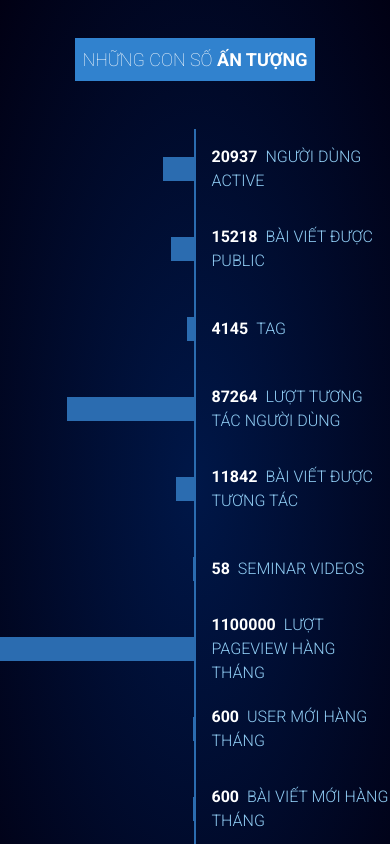
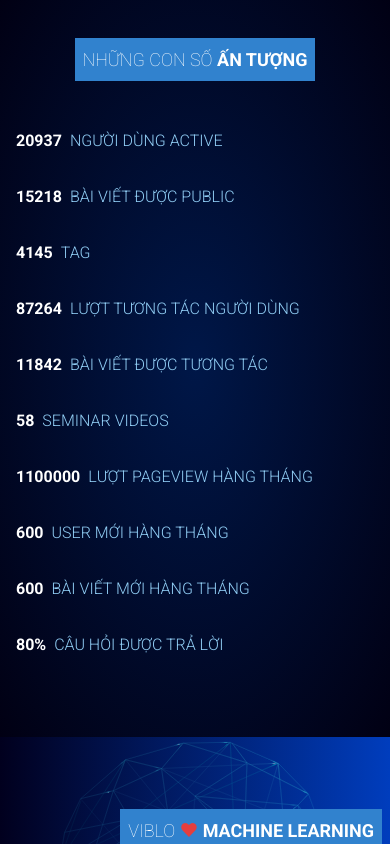
Before and after one commit to viblo-asia/about.viblo.asia, a Vue app: page / in a window 390 px wide. Shown: the part 7780-8624 px from the top of the page. Built offline with nearby package versions, Linux system fonts and the light colour scheme.

Commit message:
Remove chart bar if screen is mobile

```diff
--- a/src/components/CounterSection.vue
+++ b/src/components/CounterSection.vue
@@ -7,10 +7,10 @@
     </div>
     <div id="counter" class="flex flex-col mt-12 lg:mt-24">
       <div class="counter-item flex flex-1 flex-row" v-for="counter in counters" :key="counter.name">
-        <div class="counter-chart h-20 w-full border-r-2 border-blue-700 flex items-center justify-end overflow-hidden">
+        <div class="counter-chart hidden md:flex md:h-20 md:w-full md:border-r-2 md:border-blue-700 md:items-center md:justify-end md:overflow-hidden">
           <div :style="`width: ${800 * counter.widthPercent}px`" class="h-6 bg-blue-700"></div>
         </div>
-        <div class="counter-detail w-full border-blue-700 align-middle flex items-center">
+        <div class="counter-detail mb-8 last:mb-0 md:mb-0 md:w-full md:border-blue-700 md:align-middle md:flex md:items-center">
           <div class="text-white ml-4">
             <span class="font-bold text-white mr-2">{{ counter.count ? counter.count : `${counter.rate * 100}%` }}</span>
             <span class="font-light text-blue-300 uppercase">{{ counter.name }}</span>
```
